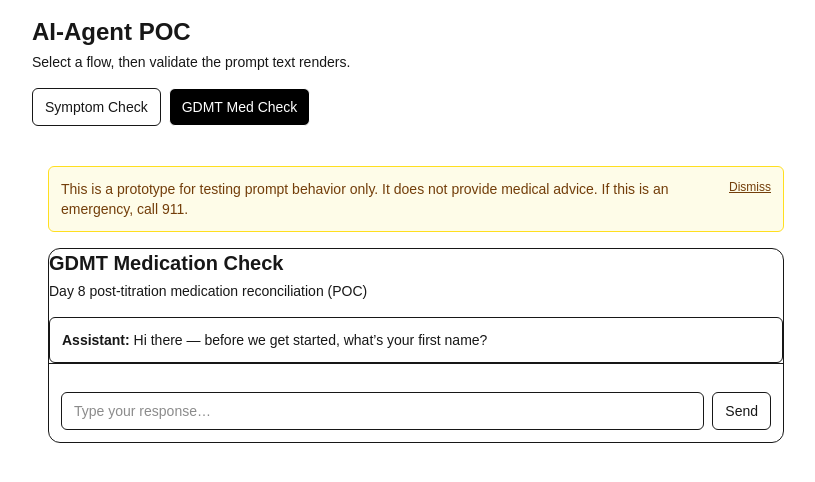
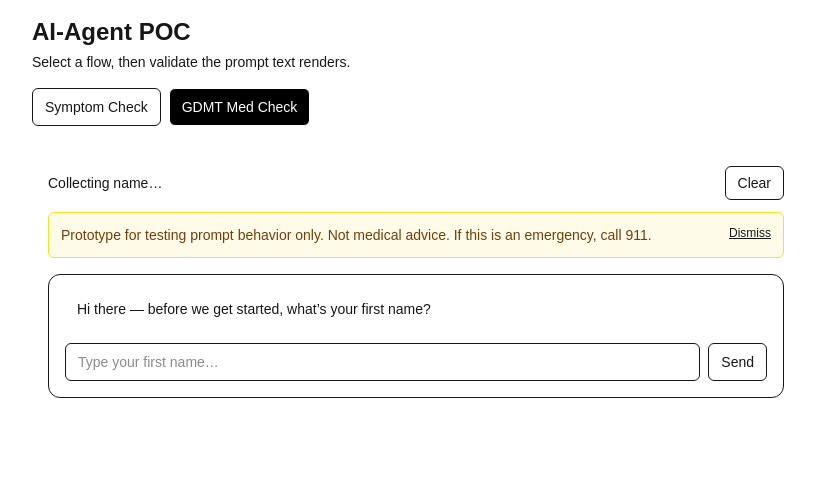
Before and after one commit to ashpho/ai-agent, a Next.js app: page / in a window 1280 px wide. Both pictures are taken after a click on the button "GDMT Med Check". Shown: the top 482 px of the page, without its empty margins (224-1039 px from the left). Built offline with nearby package versions, Linux system fonts and the light colour scheme.

Commit message:
Stabilize MedCheckChat (self-contained UI + correct API payload)

```diff
--- a/src/app/components/med-check-chat.tsx
+++ b/src/app/components/med-check-chat.tsx
@@ -1,54 +1,94 @@
 "use client";
 
 import * as React from "react";
-import AlertBanner from "./alert-banner";
-import { ChatHeader } from "./chat-header";
-import { MessageList } from "./message-list";
-import { ChatInput } from "./chat-input";
 
-type Message = {
-  role: "user" | "assistant";
-  content: string;
-};
+type Role = "user" | "assistant";
+type Message = { role: Role; content: string };
 
-export default function MedCheckChat() {
-  const [messages, setMessages] = React.useState<Message[]>([
-    {
-      role: "assistant",
-      content: "Hi there — before we get started, what’s your first name?",
-    },
-  ]);
+const NAME_KEY = "rs_medcheck_name_v1";
+
+function firstTokenName(s: string) {
+  const t = s.trim();
+  if (!t) return "";
+  return t.split(/\s+/)[0];
+}
+
+export function MedCheckChat() {
+  const [patientName, setPatientName] = React.useState<string>(() => {
+    if (typeof window === "undefined") return "";
+    return window.localStorage.getItem(NAME_KEY) || "";
+  });
+
+  const [messages, setMessages] = React.useState<Message[]>(() => {
+    const name = typeof window !== "undefined" ? window.localStorage.getItem(NAME_KEY) || "" : "";
+    if (name) {
+      return [
+        {
+          role: "assistant",
+          content: `Hi ${name} — quick Day 8 post-titration medication check. I’ll confirm each medication on your plan and note any discrepancies.\n\nLet’s start: are you taking **losartan (Cozaar)** as prescribed? If yes, what time of day do you take it, and did you miss any doses in the past 7 days?`,
+        },
+      ];
+    }
+    return [
+      {
+        role: "assistant",
+        content: "Hi there — before we get started, what’s your first name?",
+      },
+    ];
+  });
 
   const [input, setInput] = React.useState("");
   const [loading, setLoading] = React.useState(false);
-  const [patientName, setPatientName] = React.useState<string | null>(null);
   const [showBanner, setShowBanner] = React.useState(true);
 
-  async function sendMessage() {
+  function clearAll() {
+    if (typeof window !== "undefined") window.localStorage.removeItem(NAME_KEY);
+    setPatientName("");
+    setMessages([
+      { role: "assistant", content: "Hi there — before we get started, what’s your first name?" },
+    ]);
+    setInput("");
+    setLoading(false);
+  }
+
+  async function onSend() {
     const trimmed = input.trim();
     if (!trimmed || loading) return;
 
-    const userMessage: Message = { role: "user", content: trimmed };
-
-    setMessages((prev) => [...prev, userMessage]);
+    // optimistic UI: add user message
+    const userMsg: Message = { role: "user", content: trimmed };
+    setMessages((prev) => [...prev, userMsg]);
     setInput("");
     setLoading(true);
 
-    // Step 1: capture name once
+    // 1) Name gate: first user response becomes the name (no API call yet)
     if (!patientName) {
-      const name = trimmed.split(" ")[0];
+      const name = firstTokenName(trimmed);
+      if (!name) {
+        setMessages((prev) => [
+          ...prev,
+          { role: "assistant", content: "Sorry — I didn’t catch that. What’s your first name?" },
+        ]);
+        setLoading(false);
+        return;
+      }
+
+      if (typeof window !== "undefined") window.localStorage.setItem(NAME_KEY, name);
       setPatientName(name);
 
       setMessages((prev) => [
         ...prev,
         {
           role: "assistant",
-          content: `Thanks, ${name}. I’m going to do a quick Day 8 post-titration medication check. I’ll confirm each medication on your plan and note any discrepancies.`,
+          content:
+            `Thanks, ${name}. I’m going to do a quick Day 8 post-titration medication check. ` +
+            `I’ll confirm each medication on your plan and note any discrepancies.`,
         },
         {
           role: "assistant",
           content:
-            "Let’s start with your ARB.\n\nAre you taking **losartan (Cozaar)** as prescribed? If yes, what time of day do you usually take it, and did you miss any doses in the past 7 days?",
+            "Let’s start with your ARB.\n\nAre you taking **losartan (Cozaar)** as prescribed? " +
+            "If yes, what time of day do you usually take it, and did you miss any doses in the past 7 days?",
         },
       ]);
 
@@ -56,34 +96,33 @@ export default function MedCheckChat() {
       return;
     }
 
-    // Step 2: normal LLM flow
+    // 2) Normal flow: call /api/chat with a safe, minimal payload
     try {
+      const payload = {
+        mode: "med_check",
+        patientName,
+        messages: [...messages, userMsg].map((m) => ({ role: m.role, content: m.content })),
+      };
+
       const res = await fetch("/api/chat", {
         method: "POST",
         headers: { "Content-Type": "application/json" },
-        body: JSON.stringify({
-          mode: "med_check",
-          patientName,
-          messages: [...messages, userMessage],
-        }),
+        body: JSON.stringify(payload),
       });
 
-      const data = await res.json();
+      const data = (await res.json()) as { reply?: string; error?: string };
 
       setMessages((prev) => [
         ...prev,
         {
           role: "assistant",
-          content: data.reply ?? "Sorry — I didn’t get a response. Please try again.",
+          content: (data.reply || "").trim() || "Sorry — I didn’t get a response. Please try again.",
         },
       ]);
     } catch {
       setMessages((prev) => [
         ...prev,
-        {
-          role: "assistant",
-          content: "Sorry — something went wrong. Please try again.",
-        },
+        { role: "assistant", content: "Sorry — something went wrong. Please try again." },
       ]);
     } finally {
       setLoading(false);
@@ -92,24 +131,76 @@ export default function MedCheckChat() {
 
   return (
     <div className="mx-auto max-w-3xl p-4">
-      {showBanner && <AlertBanner onDismiss={() => setShowBanner(false)} />}
+      <div className="mb-3 flex items-center justify-between gap-3">
+        <div className="text-sm text-muted-foreground">
+          {patientName ? <>Patient: <span className="text-foreground font-medium">{patientName}</span></> : <>Collecting name…</>}
+        </div>
+        <button
+          type="button"
+          onClick={clearAll}
+          className="rounded-md border px-3 py-1.5 text-sm hover:bg-muted"
+          disabled={loading}
+          title="Clear name + restart"
+        >
+          Clear
+        </button>
+      </div>
 
-      <div className="mt-4 rounded-xl border bg-background">
-        <ChatHeader
-          title="GDMT Medication Check"
-          subtitle="Day 8 post-titration medication reconciliation (POC)"
-        />
+      {showBanner && (
+        <div className="mb-4 rounded-md border border-yellow-300 bg-yellow-50 p-3 text-sm">
+          <div className="flex items-start justify-between gap-3">
+            <p className="text-yellow-900">
+              Prototype for testing prompt behavior only. Not medical advice. If this is an emergency, call 911.
+            </p>
+            <button
+              type="button"
+              className="shrink-0 text-xs underline"
+              onClick={() => setShowBanner(false)}
+              aria-label="Dismiss disclaimer"
+            >
+              Dismiss
+            </button>
+          </div>
+        </div>
+      )}
 
-        <MessageList messages={messages} isLoading={loading} />
+      <div className="rounded-xl border bg-background p-4">
+        <div className="space-y-3">
+          {messages.map((m, i) => (
+            <div
+              key={i}
+              className={`rounded-lg px-3 py-2 text-sm whitespace-pre-wrap ${
+                m.role === "user" ? "bg-black text-white ml-10" : "bg-muted mr-10"
+              }`}
+            >
+              {m.content}
+            </div>
+          ))}
+        </div>
 
-        <div className="border-t p-3">
-          <ChatInput
-            placeholder="Type your response…"
-            onSend={sendMessage}
+        <div className="mt-4 flex gap-2">
+          <input
+            className="flex-1 rounded-md border px-3 py-2 text-sm"
+            placeholder={patientName ? "Type your response…" : "Type your first name…"}
+            value={input}
+            onChange={(e) => setInput(e.target.value)}
+            onKeyDown={(e) => {
+              if (e.key === "Enter") onSend();
+            }}
             disabled={loading}
           />
+          <button
+            type="button"
+            className="rounded-md border px-3 py-2 text-sm"
+            onClick={onSend}
+            disabled={loading}
+          >
+            {loading ? "Sending…" : "Send"}
+          </button>
         </div>
       </div>
     </div>
   );
 }
+
+export default MedCheckChat;
```
